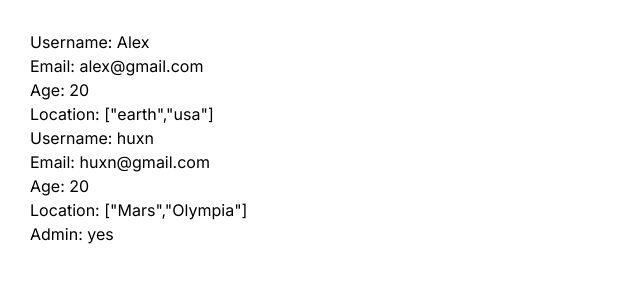
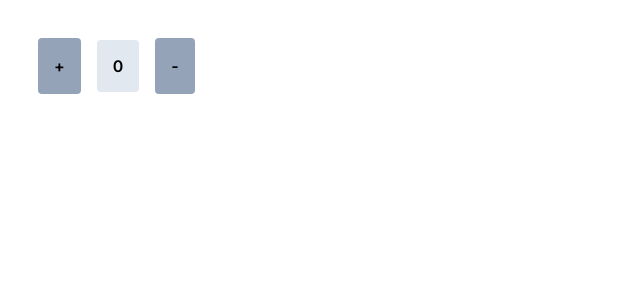
Before and after one commit to martinromario55/nextjs-typescript, a Next.js app: page / in a window 1280 px wide. Shown: the top 300 px of the page, without its empty margins (0-640 px from the left). Built offline with nearby package versions, Linux system fonts and the light colour scheme.

Commit message:
useState & Typescript

```diff
--- a/app/page.tsx
+++ b/app/page.tsx
@@ -1,4 +1,5 @@
 import AdminInfo from '@/components/AdminInfo'
+import Counter from '@/components/Counter'
 import User from '@/components/User'
 import UserInfo from '@/components/UserInfo'
 import React from 'react'
@@ -6,19 +7,7 @@ import React from 'react'
 const Home = () => {
   return (
     <section>
-      <UserInfo
-        username="Alex"
-        email="alex@gmail.com"
-        age={20}
-        location={['earth', 'usa']}
-      />
-      <AdminInfo
-        username="huxn"
-        email="huxn@gmail.com"
-        age={20}
-        location={['Mars', 'Olympia']}
-        admin="yes"
-      />
+      <Counter />
     </section>
   )
 }
--- /dev/null
+++ b/components/Counter.tsx
@@ -0,0 +1,27 @@
+'use client'
+import React, { useState } from 'react'
+
+const Counter = () => {
+  const [count, setcount] = useState<number>(0)
+  return (
+    <div>
+      <button
+        onClick={() => setcount(count + 1)}
+        className="bg-slate-400 p-4 rounded m-2 font-semibold"
+      >
+        +
+      </button>
+      <span className="bg-slate-200 p-4 rounded m-2 font-semibold">
+        {count}
+      </span>
+      <button
+        onClick={() => setcount(count - 1)}
+        className="bg-slate-400 p-4 rounded m-2 font-semibold"
+      >
+        -
+      </button>
+    </div>
+  )
+}
+
+export default Counter
```
